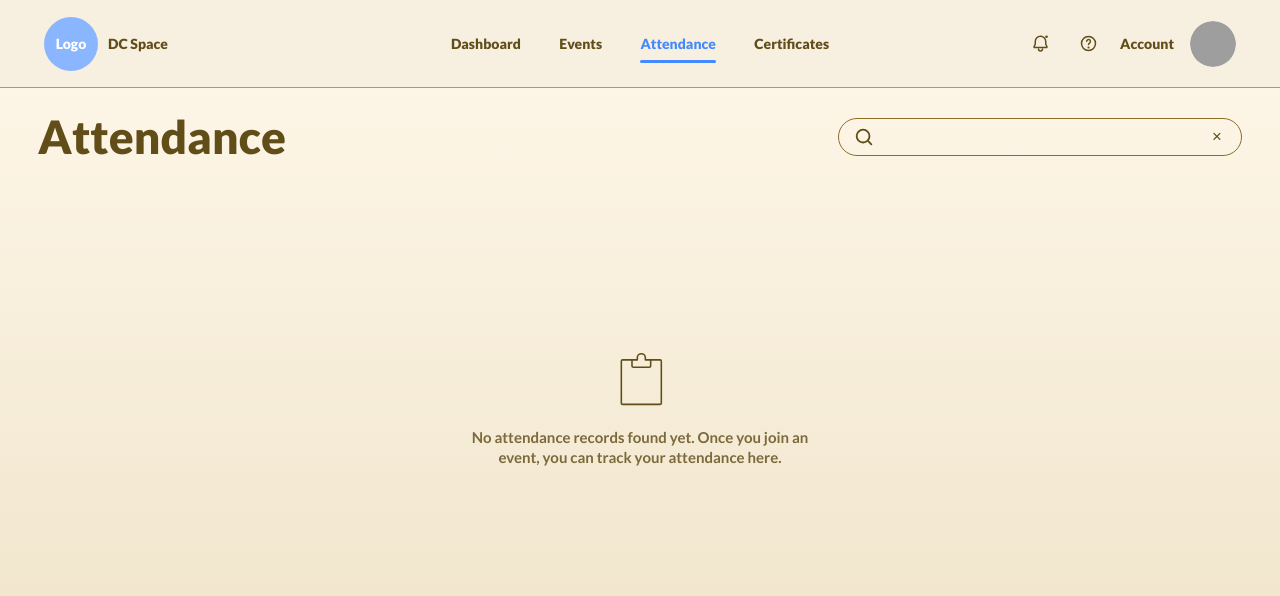
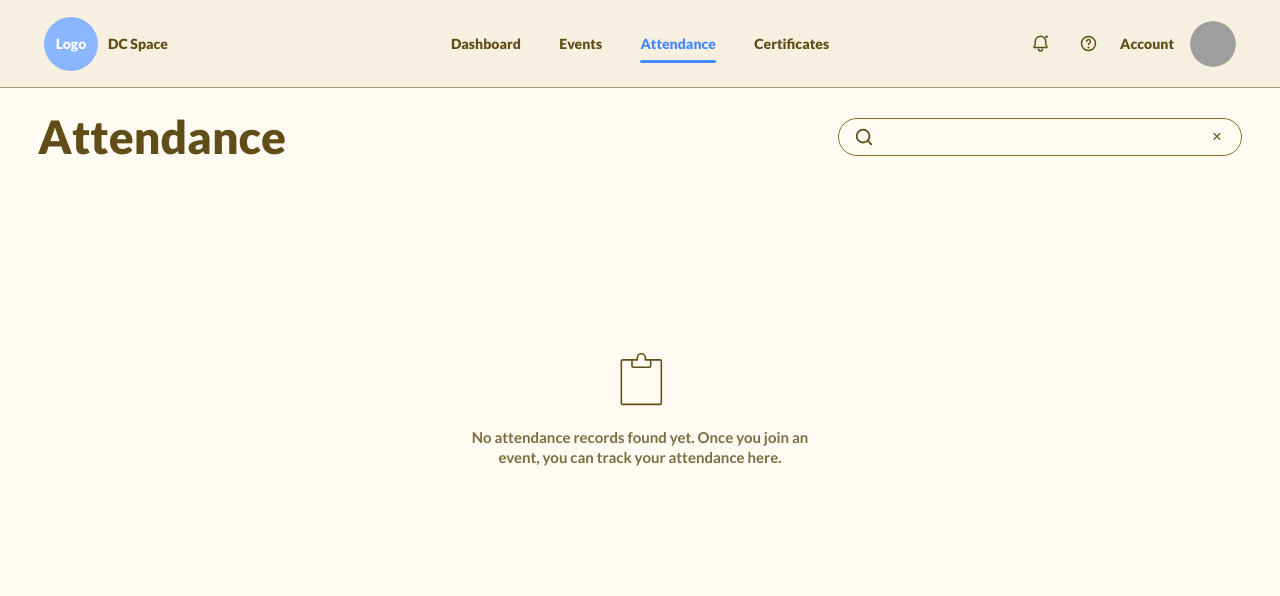
Before and after one commit to misxabien/DCSPACE_NEXT_WEB, a Next.js app: page /attendance in a window 1280 px wide. Shown: the top 596 px of the page. Built offline with nearby package versions, Linux system fonts and the light colour scheme; grey boxes are pictures that could not be loaded.

Commit message:
Changed the bg color of dashboard, events, organize event form, attendance, certificate, and my profile pages.

```diff
--- a/app/globals.css
+++ b/app/globals.css
@@ -1,7 +1,7 @@
 @import "../styles/sidebar.css";
 
 :root {
-  --cream-bg: #fdf5e6;
+  --cream-bg: #fffbf2;
   --sidebar-bg: #a2c2f9;
   --sidebar-bg-deep: #96b8f5;
   --nav-active: #5c88e5;
@@ -24,7 +24,7 @@
   --font-dm: var(--font-dm-sans), "DM Sans", system-ui, -apple-system, sans-serif;
   --font-display: var(--font-montserrat), "Montserrat", system-ui, -apple-system, sans-serif;
   --font-ui: var(--font-poppins), "Poppins", system-ui, -apple-system, sans-serif;
-  --page-gradient: linear-gradient(180deg, #fdf5e6 0%, #f4ead4 55%, #eee2c4 100%);
+  --page-gradient: #fffbf2;
   --main-accent: var(--page-gradient);
   --profile-blue: #89b4ff;
   --profile-blue-ink: #2a4d8f;
--- a/styles/pages/attendance.css
+++ b/styles/pages/attendance.css
@@ -18,7 +18,7 @@
   --btn-brown: #4a3528;
   --btn-green: #5a9e6f;
   --font: var(--font-lato), "Lato", system-ui, sans-serif;
-  --cream-bg: #fdf5e6;
+  --cream-bg: #fffbf2;
 }
 
 .main {
```
